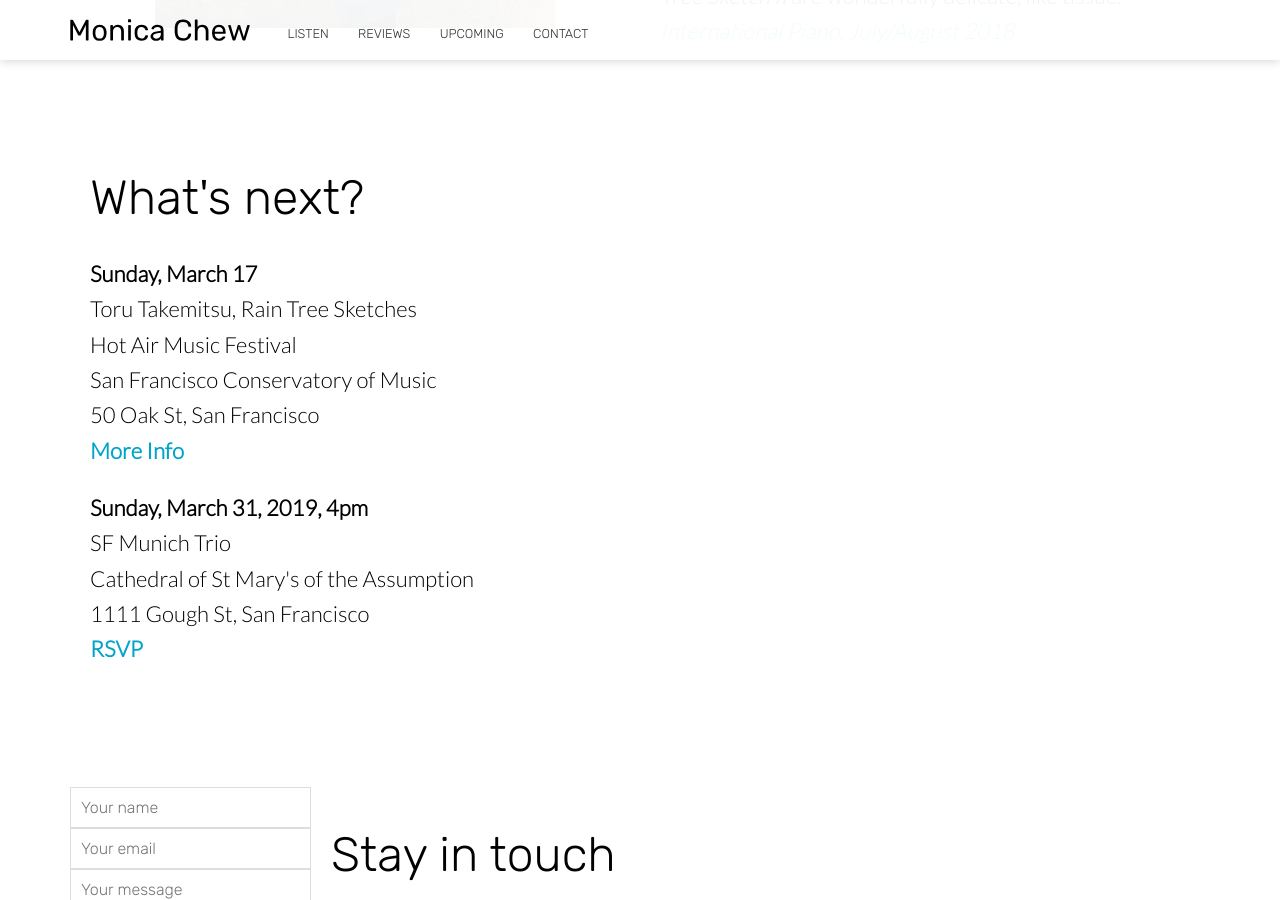
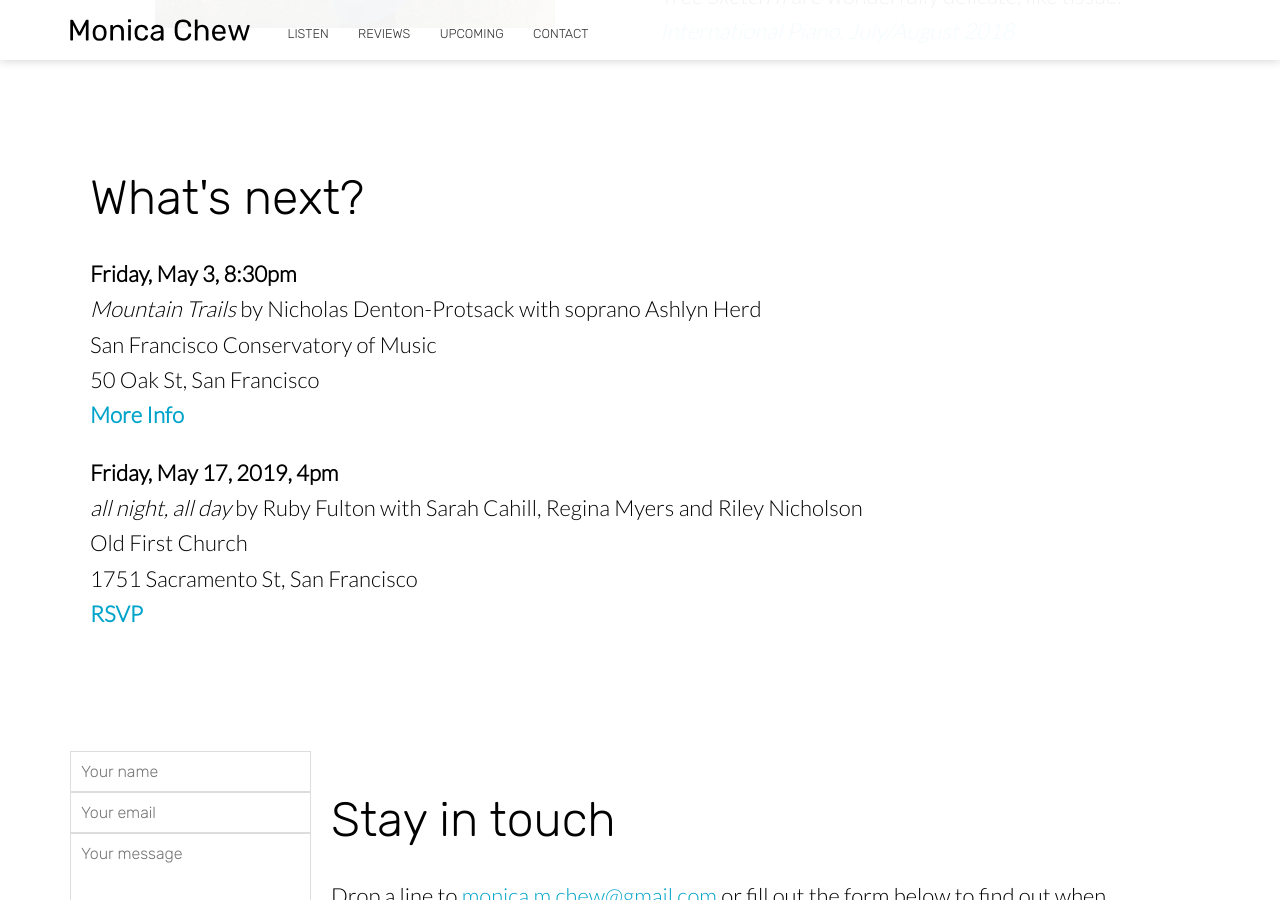
Before and after one commit to monicachew/monicachew.github.io, a Jekyll site: the page built from index.html, in a window 1280 px wide and 900 px high, scrolled down 1940 px. Built offline with Jekyll 4.4.1, drawn with Linux system fonts in a browser that asks for light colours; nearby versions of some CDN libraries.

Commit message:
Updated 'index.html' via CloudCannon

```diff
--- a/index.html
+++ b/index.html
@@ -60,10 +60,10 @@ bottom_image: /uploads/monica-head.png
 					What's next?
 				</h2>
 				<p class="editable">
-					<strong>Sunday, March 17</strong><br />Toru Takemitsu, Rain Tree Sketches<br />Hot Air Music Festival<br />San Francisco Conservatory of Music<br />50 Oak St, San Francisco<br /><a href="http://www.hotairmusicfestival.com"><strong>More Info</strong></a>
+					<strong>Friday, May 3, 8:30pm</strong><br /><em>Mountain Trails </em>by Nicholas Denton-Protsack with soprano Ashlyn Herd<br />San Francisco Conservatory of Music<br />50 Oak St, San Francisco<br /><a href="https://sfcm.edu/performance-calendar/event/dariush-derakhshani-and-nicholas-denton-composition-and-cello"><strong>More Info</strong></a>
 				</p>
 			    <p class="editable">
-			    	<strong>Sunday, March 31, 2019, 4pm</strong><br />SF Munich Trio<br />Cathedral of St Mary's of the Assumption<br />1111 Gough St, San Francisco<br /><strong><a href="https://www.eventbrite.com/e/csm-concerts-munich-trio-tickets-57304658777">RSVP</a></strong>
+			    	<strong>Friday, May 17, 2019, 4pm</strong><br /><em>all night, all day</em>&nbsp;by Ruby Fulton with Sarah Cahill, Regina Myers and Riley Nicholson<br />Old First Church<br />1751 Sacramento St, San Francisco<br /><strong><a href="https://www.oldfirstconcerts.org/performance/sarah-cahill-regina-myers-friday-may-17-at-8-pm/">RSVP</a></strong>
 			    </p>
 			</div>
 		</div>
```
